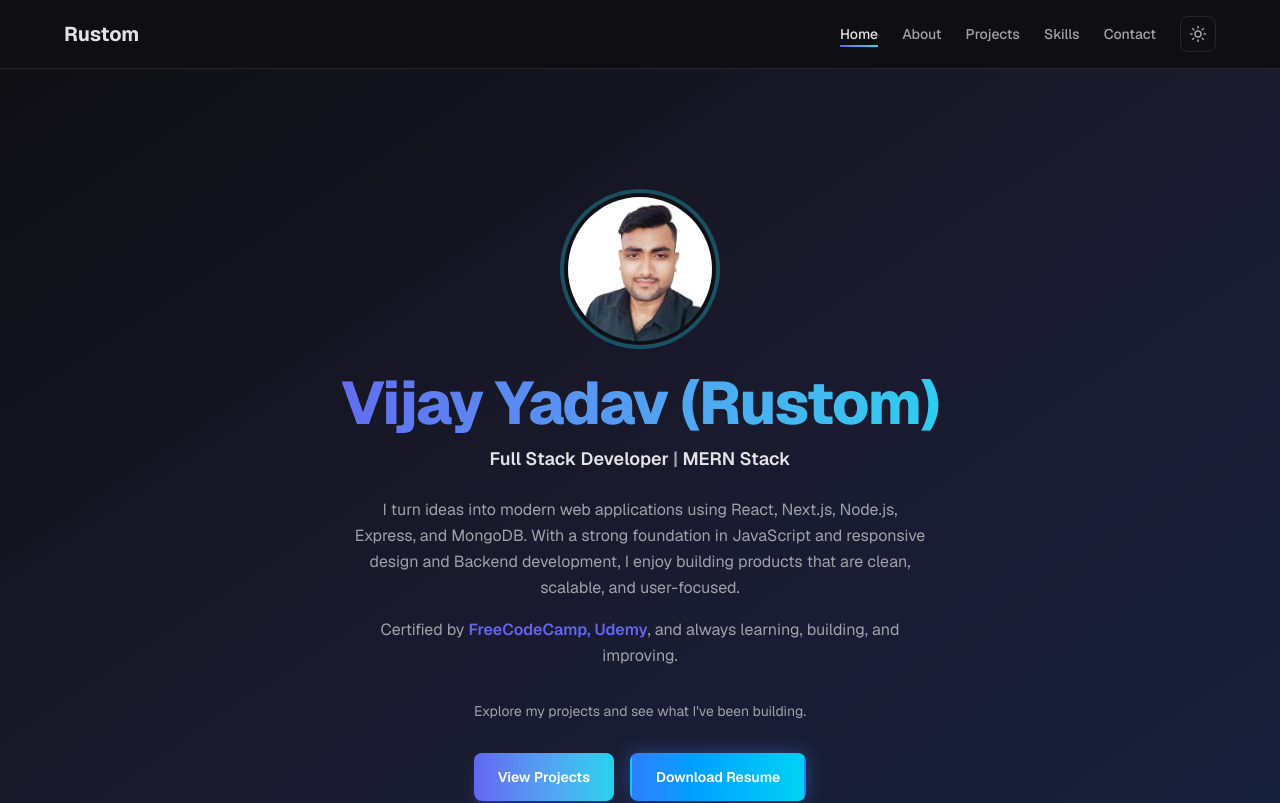
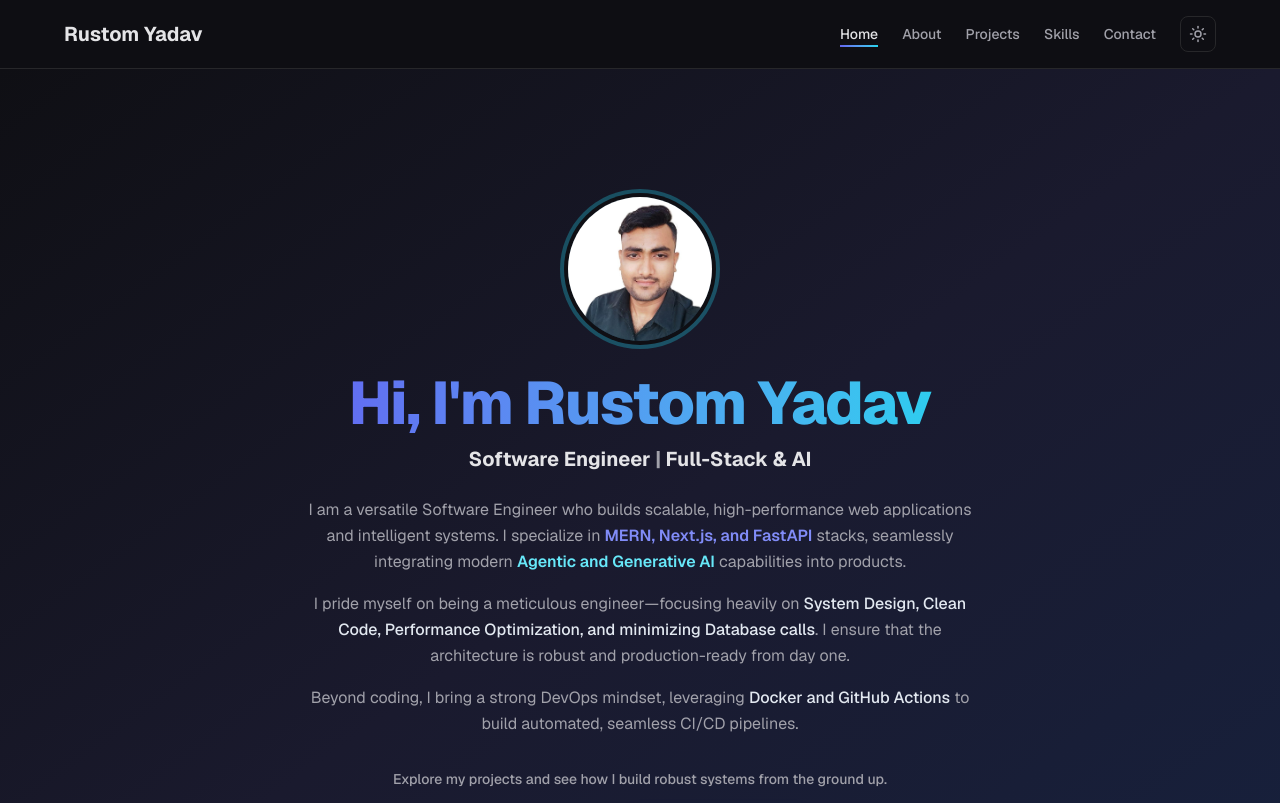
Before and after one commit to Rustom-yadav/rustom-portfolio, a Next.js app: page / in a window 1280 px wide. Shown: the top 803 px of the page. Built offline with nearby package versions, Linux system fonts and the light colour scheme.

Commit message:
feat: implement portfolio landing page with custom Hero, Navbar, Footer, and About sections

```diff
--- a/src/app/about/page.js
+++ b/src/app/about/page.js
@@ -8,17 +8,17 @@ export default function About() {
         <p className="mb-8 text-sm text-slate-500 dark:text-[#a1a1aa]">Get to know the person behind the code</p>
         <div className="space-y-5 text-base leading-[1.8] text-slate-600 dark:text-[#a1a1aa]">
           <p>
-            I&apos;m <strong className="text-slate-900 dark:text-[#e4e4e7]">Vijay Yadav</strong>, also known as{" "}
-            <strong className="text-[#6366f1] dark:text-[#22d3ee]">Rustom</strong>. I work as a full stack developer
-            specializing in the MERN stack (MongoDB, Express, React, Node.js).
+            I&apos;m <strong className="text-slate-900 dark:text-[#e4e4e7]">Rustom</strong>, my legal name is {" "}
+            <strong className="text-[#6366f1] dark:text-[#22d3ee]">Vijay Yadav</strong>. My approach to software development is simple: build things that last, and make sure they run incredibly fast. I treat coding not just as a job, but as an engineering craft where every architectural decision matters.
           </p>
           <p>
-            I enjoy building responsive, user-friendly web applications from frontend to backend.
-            I focus on clean code, REST APIs, and modern tooling like Next.js and Tailwind CSS.
+            I enjoy tackling the entire lifecycle of a product. On the backend, I design resilient systems using <strong className="font-medium text-slate-800 dark:text-[#e4e4e7]">Node.js, Express, and FastAPI</strong>, always keeping a strict eye on <strong className="font-medium text-slate-800 dark:text-[#e4e4e7]">optimizing database queries and reducing server load</strong>. On the frontend, I create dynamic, responsive experiences with <strong className="font-medium text-slate-800 dark:text-[#e4e4e7]">React and Next.js</strong>.
           </p>
           <p>
-            When I&apos;m not coding, I like to stay updated with new technologies and use AI tools
-            to improve my workflow. Feel free to reach out for collaboration or opportunities.
+            Beyond traditional web development, I am actively exploring the cutting-edge capabilities of <strong className="font-medium text-slate-800 dark:text-[#e4e4e7]">Generative AI and Agentic workflows</strong>. I love figuring out how to make AI do the heavy lifting within applications, turning complex user intents into automated, intelligent actions.
+          </p>
+          <p>
+            I&apos;m also a huge advocate for developer operations. From containerizing apps with <strong className="font-medium text-slate-800 dark:text-[#e4e4e7]">Docker</strong> to configuring reliable <strong className="font-medium text-slate-800 dark:text-[#e4e4e7]">GitHub Actions</strong>, I prefer to let CI/CD pipelines handle the deployment so I can focus purely on writing <strong className="font-medium text-slate-800 dark:text-[#e4e4e7]">clean, scalable, and maintainable code</strong>. If there&apos;s a way to make a system more efficient, I&apos;m already working on it.
           </p>
         </div>
         <div className="mt-10 flex flex-wrap gap-4">
--- a/src/components/Footer.js
+++ b/src/components/Footer.js
@@ -51,7 +51,7 @@ export default function Footer() {
           ))}
         </div>
         <p className="text-sm text-slate-400 dark:text-[#60a5fa]/50">
-          © {currentYear} Rustom. All rights reserved.
+          © {currentYear} Rustom Yadav. All rights reserved.
         </p>
       </div>
     </footer>
--- a/src/components/Hero.js
+++ b/src/components/Hero.js
@@ -19,7 +19,7 @@ export default function Hero() {
               {!imgError ? (
                 <Image
                   src="/img.vijay.jpg"
-                  alt="Vijay Yadav (Rustom)"
+                  alt="rustom profile picture "
                   width={144}
                   height={144}
                   className="h-full w-full object-cover"
@@ -41,30 +41,41 @@ export default function Hero() {
           id="hero-heading"
           className="mb-3 bg-gradient-to-r from-[#6366f1] to-[#22d3ee] bg-clip-text text-4xl font-extrabold tracking-tight text-transparent sm:text-5xl md:text-6xl"
         >
-          Vijay Yadav (Rustom)
+          Hi, I&apos;m Rustom Yadav
         </h1>
-        <p className="mb-6 text-lg font-semibold text-slate-700 dark:text-[#e4e4e7]">
-          Full Stack Developer{" "}
-          <span className="text-slate-400 dark:text-[#a1a1aa]">|</span> MERN
-          Stack
+        <p className="mb-6 text-xl font-bold text-slate-700 dark:text-[#e4e4e7]">
+          Software Engineer{" "}
+          <span className="text-slate-400 dark:text-[#a1a1aa]">|</span> Full-Stack & AI
         </p>
-        <div className="mx-auto mb-8 max-w-xl space-y-4 text-base leading-relaxed text-slate-600 dark:text-[#a1a1aa]">
+        <div className="mx-auto mb-8 max-w-2xl space-y-4 text-base leading-relaxed text-slate-600 dark:text-[#a1a1aa]">
           <p>
-            I turn ideas into modern web applications using React, Next.js,
-            Node.js, Express, and MongoDB. With a strong foundation in
-            JavaScript and responsive design and Backend development, I enjoy
-            building products that are clean, scalable, and user-focused.
+            I am a versatile Software Engineer who builds scalable, high-performance web applications and intelligent systems. I specialize in{" "}
+            <span className="font-semibold text-[#6366f1] dark:text-[#818cf8]">
+              MERN, Next.js, and FastAPI
+            </span>{" "}
+            stacks, seamlessly integrating modern{" "}
+            <span className="font-semibold text-[#22d3ee] dark:text-[#67e8f9]">
+              Agentic and Generative AI
+            </span>{" "}
+            capabilities into products.
           </p>
           <p>
-            Certified by{" "}
-            <span className="font-semibold text-[#6366f1]">
-              FreeCodeCamp, Udemy
+            I pride myself on being a meticulous engineer—focusing heavily on{" "}
+            <span className="font-medium text-slate-800 dark:text-slate-200">
+              System Design, Clean Code, Performance Optimization, and minimizing Database calls
             </span>
-            , and always learning, building, and improving.
+            . I ensure that the architecture is robust and production-ready from day one.
+          </p>
+          <p>
+            Beyond coding, I bring a strong DevOps mindset, leveraging{" "}
+            <span className="font-medium text-slate-800 dark:text-slate-200">
+              Docker and GitHub Actions
+            </span>{" "}
+            to build automated, seamless CI/CD pipelines.
           </p>
         </div>
-        <p className="mb-8 text-sm text-slate-500 dark:text-[#a1a1aa]">
-          Explore my projects and see what I&apos;ve been building.
+        <p className="mb-8 text-sm font-medium text-slate-500 dark:text-[#a1a1aa]">
+          Explore my projects and see how I build robust systems from the ground up.
         </p>
         <div className="flex flex-wrap justify-center gap-4">
           <Link
--- a/src/components/Navbar.js
+++ b/src/components/Navbar.js
@@ -34,7 +34,7 @@ export default function Navbar() {
     <nav className="sticky top-0 z-50 border-b border-slate-200 bg-white/90 backdrop-blur dark:border-[#27272a] dark:bg-[#0f0f14]/95" aria-label="Main navigation">
       <div className="mx-auto flex max-w-[1200px] items-center justify-between gap-4 px-4 py-3 sm:px-6 sm:py-4">
         <Link href="/" className="shrink-0 text-lg font-bold text-slate-900 transition hover:text-[#6366f1] dark:text-[#e4e4e7] sm:text-xl" onClick={() => setMenuOpen(false)}>
-          Rustom
+          Rustom Yadav
         </Link>
         <div className="flex shrink-0 items-center gap-3 lg:gap-6">
           <ul className="hidden items-center gap-6 lg:flex" role="list">
--- a/src/data/projects.js
+++ b/src/data/projects.js
@@ -37,12 +37,12 @@ export const projects = [
   },
   {
     id: 1,
-    title: "My Next.js portfolio",
+    title: "My Portfolio",
     description: "My portfolio website built with Next.js and Tailwind CSS",
     tech: ["Next.js", "Tailwind CSS"],
     github: "https://github.com/Rustom-yadav/rustom-portfolio",
-    demo: "#",
-    image: "/projects-screenshots/PortfolioNext.js.png",
+    demo: "https://rustom-portfolio.vercel.app/",
+    image: "/projects-screenshots/rustom_yadav_portfolio_screenshot.png",
     imageAlt: "My Next.js portfolio",
   },
   {
```
Also changed, not shown: public/projects-screenshots/PortfolioNext.js.png (deleted), public/projects-screenshots/rustom_yadav_portfolio_screenshot.png (added).
